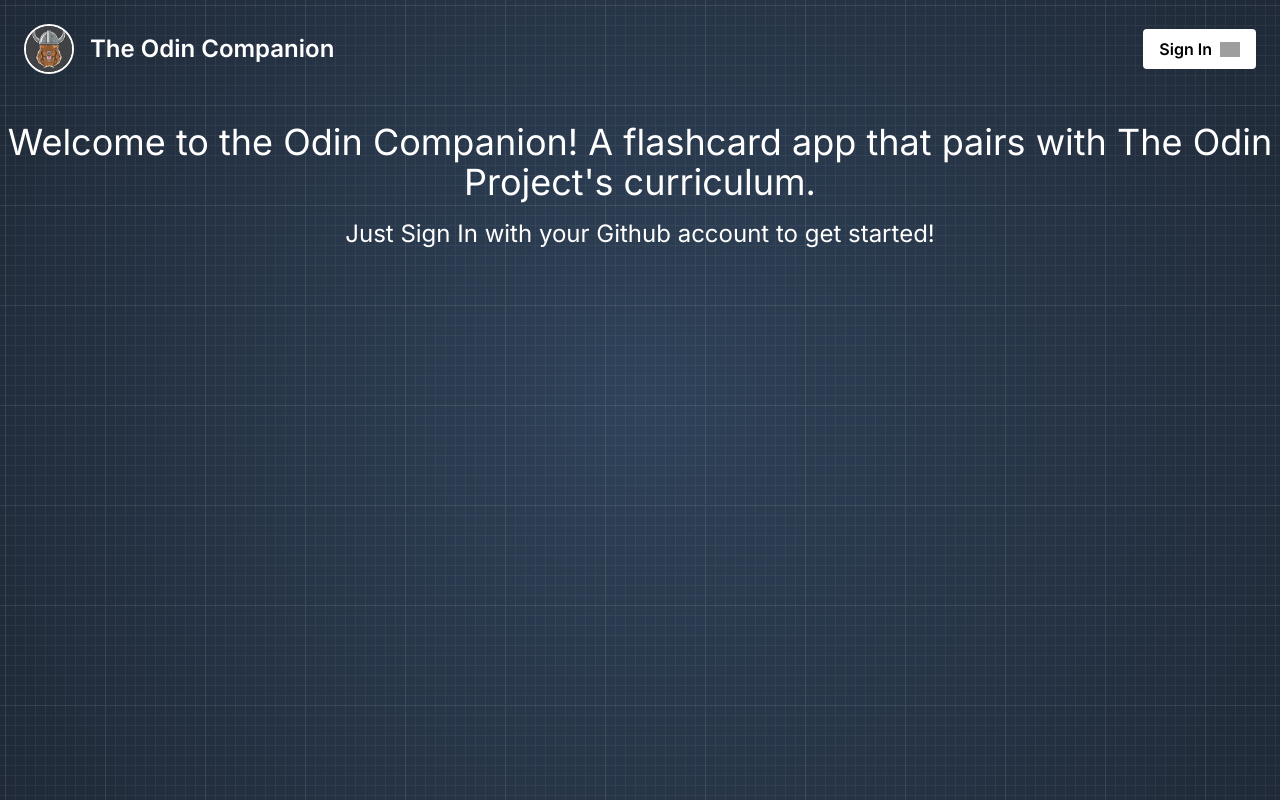
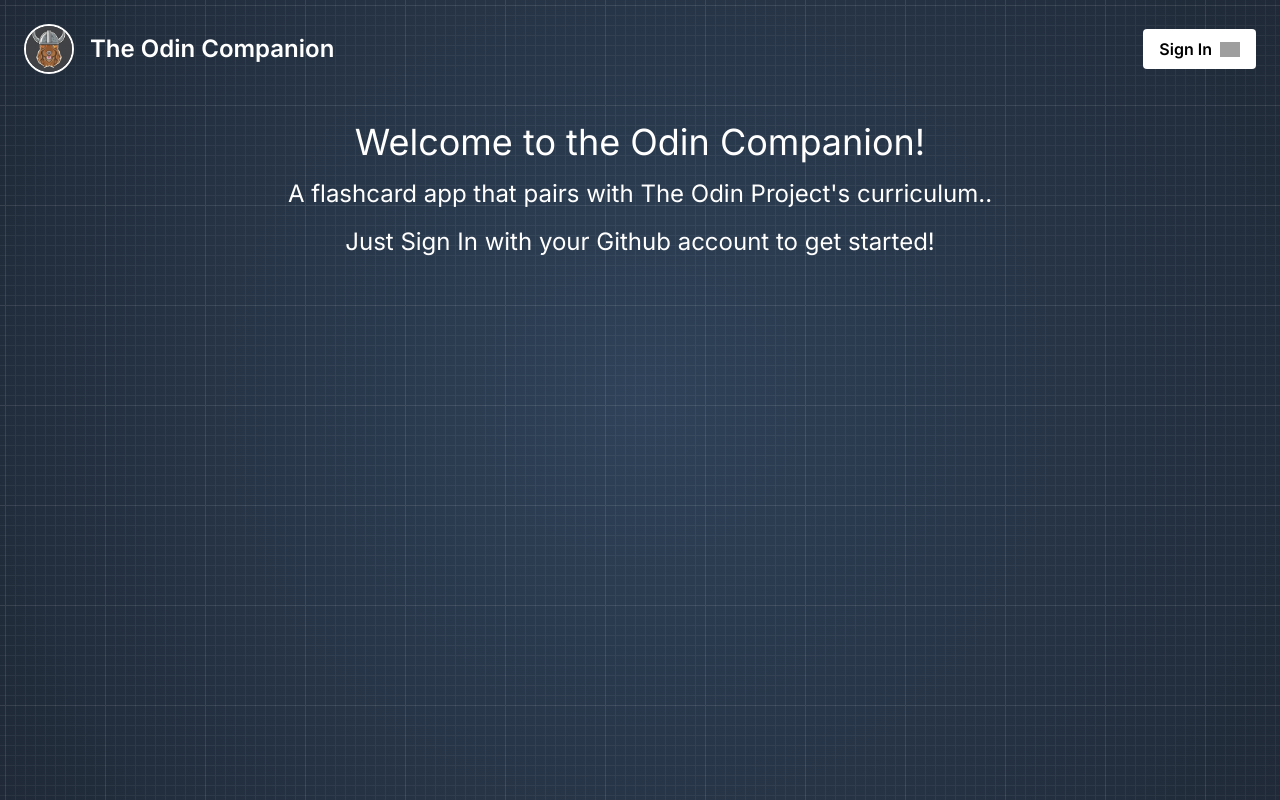
Before and after one commit to KenKot/the-odin-companion, a Next.js app: page / in a window 1280 px wide. Built offline with nearby package versions, Linux system fonts and the light colour scheme; no server answers; grey boxes are pictures that could not be loaded.

Commit message:
improve tile widths on larger devices

```diff
--- a/app/courses/[id]/page.js
+++ b/app/courses/[id]/page.js
@@ -36,7 +36,8 @@
       </div>
       {course.lessons.map((lesson, index) => (
         <Link key={index} href={`/lessons/${lesson._id}`} passHref>
-          <div className="p-2 m-2 border-2 border-white rounded cursor-pointer">
+          {/* <div className="p-2 m-2 border-2 border-white rounded cursor-pointer"> */}
+          <div className="p-2 m-2 border-2 border-white rounded cursor-pointer mx-auto  md:w-3/4 lg:w-1/2">
             <h2 className="text-3xl">{lesson.title}</h2>
             <p>
               Flashcards: {lesson.masteredFlashcards} /{" "}
--- a/components/Courses.js
+++ b/components/Courses.js
@@ -5,7 +5,7 @@
 
 export default function Courses() {
   const [courses, setCourses] = useState([]);
-  const [starredFlashcardsCount, setStarredFlashcardsCount] = useState([]);
+  const [starredFlashcardsCount, setStarredFlashcardsCount] = useState(0);
   const [loading, setLoading] = useState(true);
 
   useEffect(() => {
@@ -27,9 +27,10 @@
   }
   return (
     <div>
+      {/* <div className="rounded w-full border-2 border-white m-4 p-4 cursor-pointer flex flex-col items-center mx-auto h-[300px] md:w-3/4 lg:w-1/2"> */}
       <h1 className="mb-4 text-5xl text-center ">Courses</h1>
 
-      <div className="p-2 m-2 border-2 border-white rounded cursor-pointer ">
+      <div className="p-2 m-2 border-2 border-white rounded cursor-pointer mx-auto  md:w-3/4 lg:w-1/2">
         <Link href="/starred" passHref>
           <h2 className="text-3xl">Favorited</h2>
 
@@ -39,7 +40,8 @@
 
       {courses?.map((course, index) => (
         <Link key={index} href={`/courses/${course._id}`} passHref>
-          <div className="p-2 m-2 border-2 border-white rounded cursor-pointer ">
+          <div className="p-2 m-2 border-2 border-white rounded cursor-pointer mx-auto  md:w-3/4 lg:w-1/2">
+            {/* <div className="p-2 m-2 border-2 border-white rounded cursor-pointer "> */}
             <h2 className="text-3xl">{course.title}</h2>
 
             <p>
--- /dev/null
+++ b/components/UItile.js
@@ -0,0 +1,17 @@
+import Link from "next/link";
+
+export default function UItile({ course }) {
+  return (
+    <Link href={`/courses/${course._id}`} passHref>
+      <div className="p-2 m-2 border-2 border-white rounded cursor-pointer mx-auto md:w-3/4 lg:w-1/2">
+        <h2 className="text-3xl">{course.title}</h2>
+        <p>
+          Lessons: {course.completedLessons}/{course.totalLessons}
+        </p>
+        <p>
+          Flashcards: {course.completedFlashcards}/{course.totalFlashcards}
+        </p>
+      </div>
+    </Link>
+  );
+}
--- a/components/Welcome.js
+++ b/components/Welcome.js
@@ -1,10 +1,10 @@
 export default function Welcome() {
   return (
     <div>
-      <h1 className="text-center text-4xl">
-        Welcome to the Odin Companion! A flashcard app that pairs with The Odin
-        Project&apos;s curriculum.
-      </h1>
+      <h1 className="text-center text-4xl">Welcome to the Odin Companion!</h1>
+      <h2 className="text-center text-2xl mt-4">
+        A flashcard app that pairs with The Odin Project&apos;s curriculum..
+      </h2>
       <h2 className="text-center text-2xl mt-4">
         Just Sign In with your Github account to get started!
       </h2>
```
Also changed, not shown: app/api/courses/route.js (+0 -7 lines).
